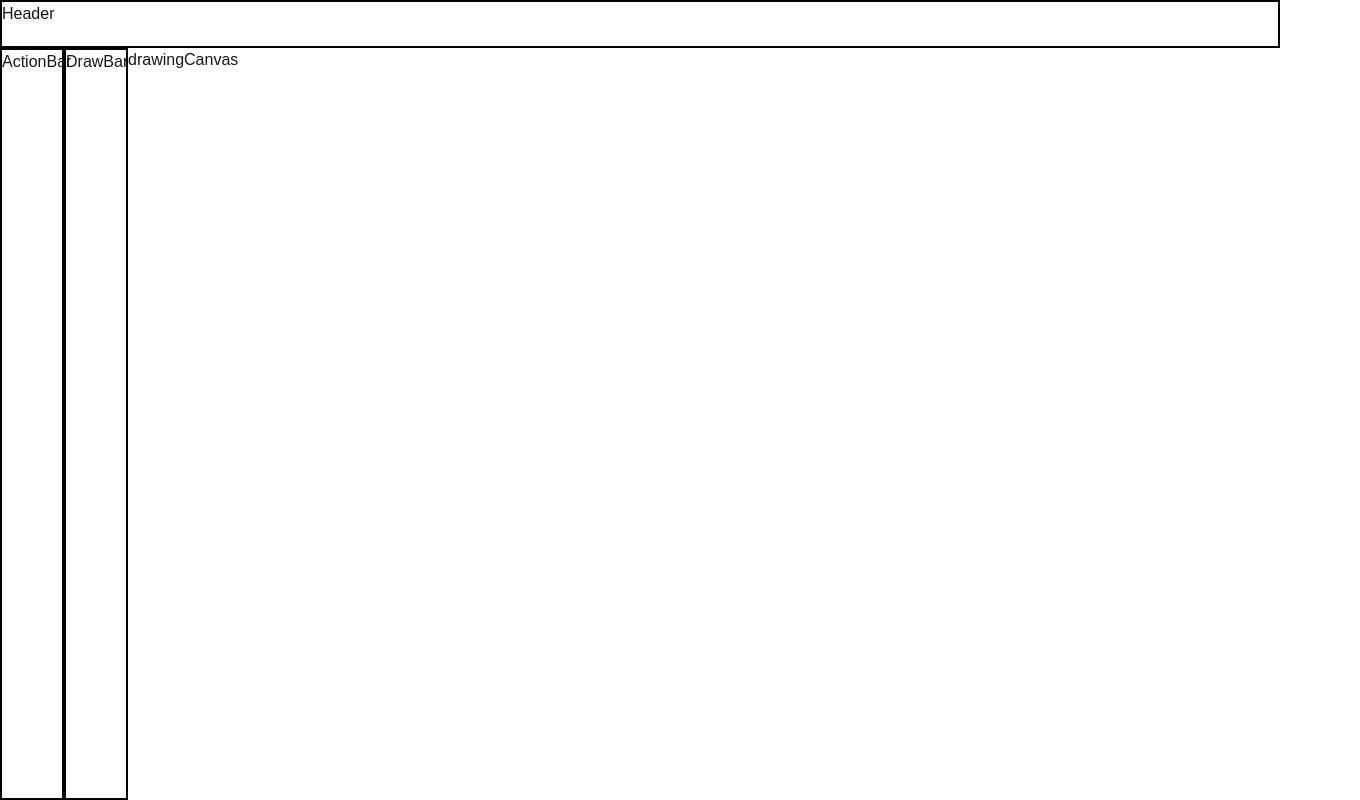
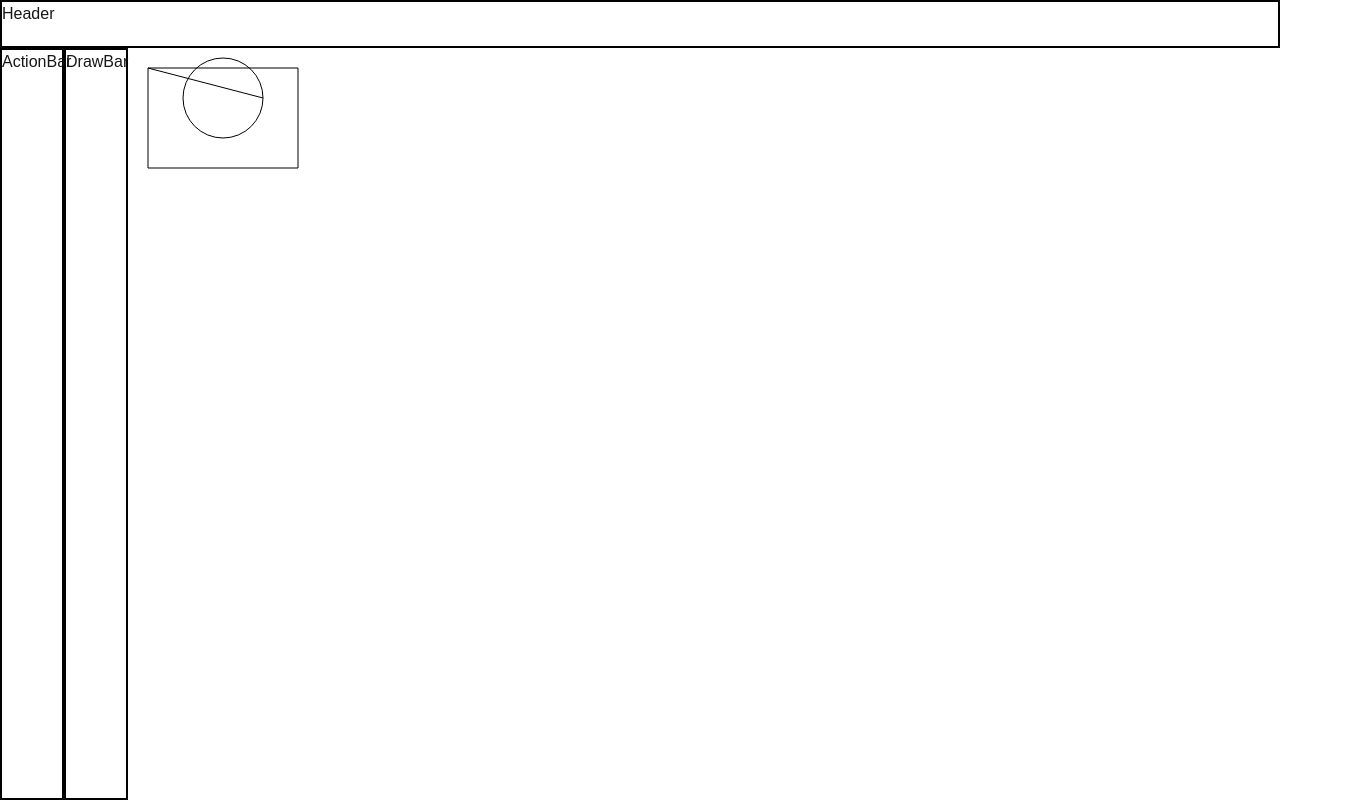
Before and after one commit to zhbdripon/next-paint, a Next.js app: page / in a window 1280 px wide. Shown: the whole page, 1360 px wide, since content can reach past the window. Built offline with nearby package versions, Linux system fonts and the light colour scheme.

Commit message:
draw some basic shape

```diff
--- a/app/components/drawCanvas.tsx
+++ b/app/components/drawCanvas.tsx
@@ -1,9 +1,29 @@
-import React from 'react'
+"use client";
+import { useLayoutEffect } from "react";
+import useCanvasSize from "../hook/useWindowSize";
 
 const DrawingCanvas = () => {
+  const { width, height } = useCanvasSize();
+
+  console.log(width, height);
+
+  useLayoutEffect(() => {
+    const canvas = document.getElementById("canvas") as HTMLCanvasElement;
+    const ctx = canvas.getContext("2d");
+
+    if (ctx) {
+      ctx.beginPath();
+      ctx.rect(20, 20, 150, 100);
+      ctx.arc(95, 50, 40, 0, 2 * Math.PI);
+      ctx.stroke();
+    }
+  });
+
   return (
-    <div className='w-canvas'>drawingCanvas</div>
-  )
-}
+    <div className="w-canvas">
+      <canvas id="canvas" width={width} height={height}></canvas>
+    </div>
+  );
+};
 
 export default DrawingCanvas;
--- /dev/null
+++ b/app/hook/useWindowSize.ts
@@ -0,0 +1,33 @@
+import { useState, useEffect } from "react";
+
+interface CanvasSize {
+  width: number;
+  height: number;
+}
+
+const useCanvasSize = (): CanvasSize => {
+  const [size, setSize] = useState<CanvasSize>({
+    width: 0,
+    height: 0,
+  });
+
+  useEffect(() => {
+    if (typeof window === "undefined") return;
+
+    const updateSize = () => {
+      setSize({
+        width: window.innerWidth - 48,
+        height: window.innerHeight - 128,
+      });
+    };
+
+    updateSize();
+    window.addEventListener("resize", updateSize);
+
+    return () => window.removeEventListener("resize", updateSize);
+  }, []);
+
+  return size;
+};
+
+export default useCanvasSize;
```
